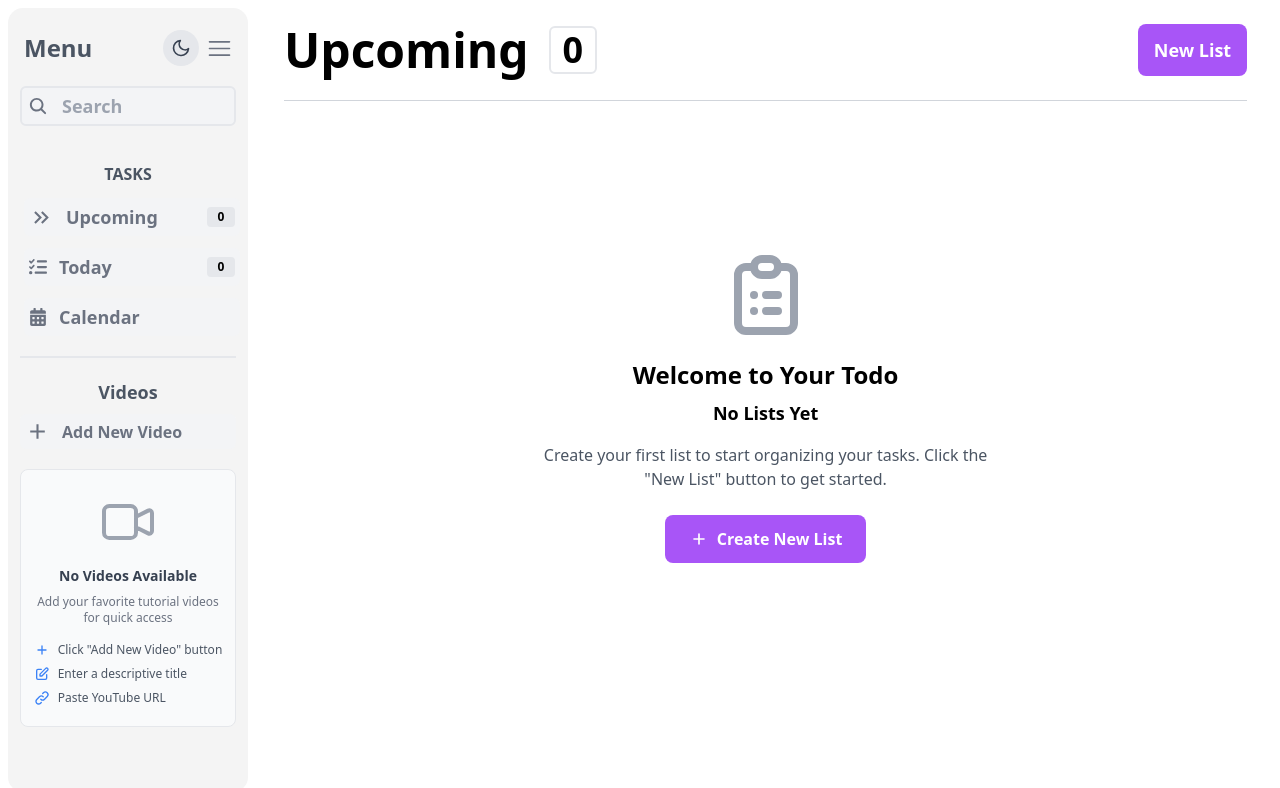
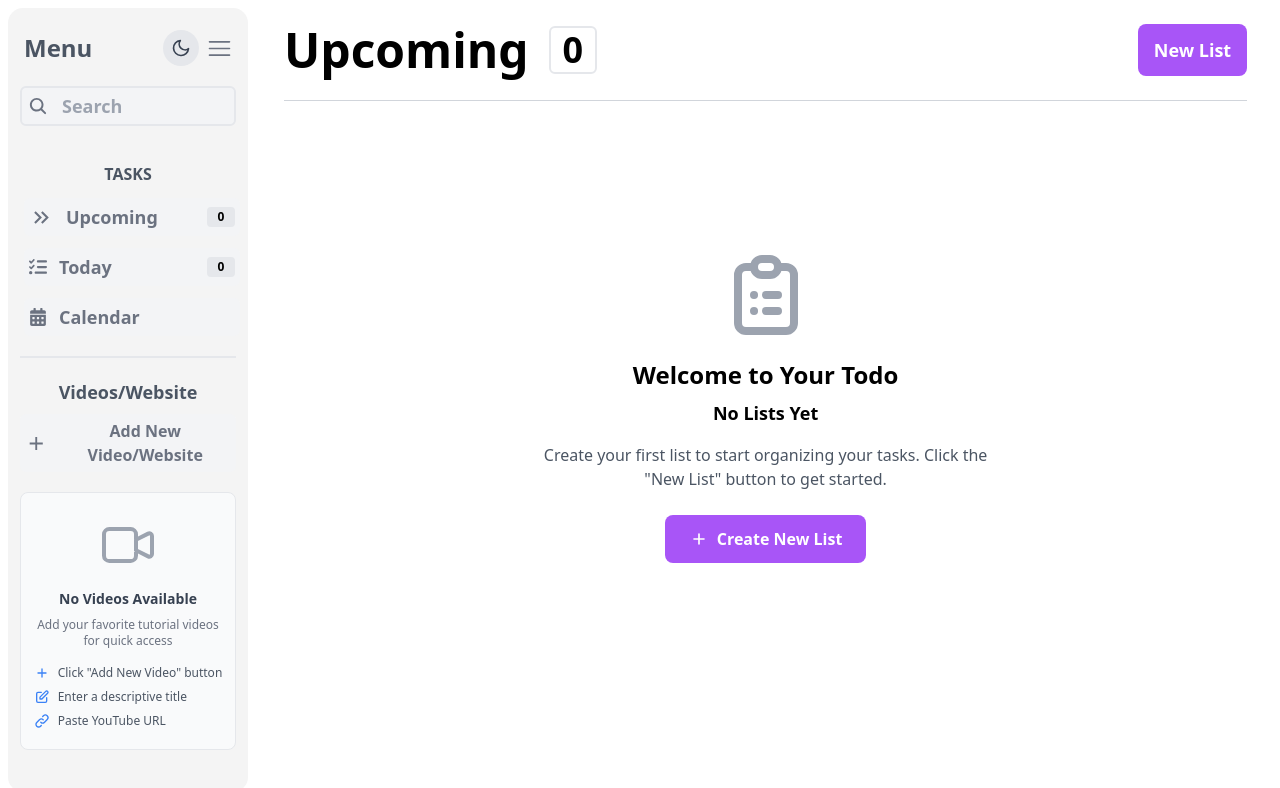
Before and after one commit to Pradeep-kumar-py/Todo-WebApp, a React (Vite) app: page / in a window 1280 px wide. Shown: the top 788 px of the page. Built offline with nearby package versions, Linux system fonts and the light colour scheme.

Commit message:
Update titles in Left component to include 'Website' for clarity

```diff
--- a/src/components/Left.jsx
+++ b/src/components/Left.jsx
@@ -222,9 +222,9 @@ const Left = () => {
                             </div>
                             <hr className=" border-t-[2px] border-gray-200 dark:border-gray-500" />
                             <div className="w-full flex flex-col  items-center" >
-                                <h3 className="font-bold text-gray-600 text-lg dark:text-white" >Videos</h3>
+                                <h3 className="font-bold text-gray-600 text-lg dark:text-white" >Videos/Website</h3>
                                 <AddNewListButton onClick={() => setIsModalOpen(true)}
-                                    id={6} Title={"Add New Video"} Icon={<MdAdd className="text-[25px] text-gray-500 dark:text-white" />} />
+                                    id={6} Title={"Add New Video/Website"} Icon={<MdAdd className="text-[25px] text-gray-500 dark:text-white" />} />
                                 <div className="max-h-[35dvh] w-full overflow-y-auto" >
                                     <ul className="mt-3 flex flex-col gap-3 w-full overflow-y-auto " >
                                         {/* <ListItems id={5} name="Personel" NOFTask={12} /> */}
```
